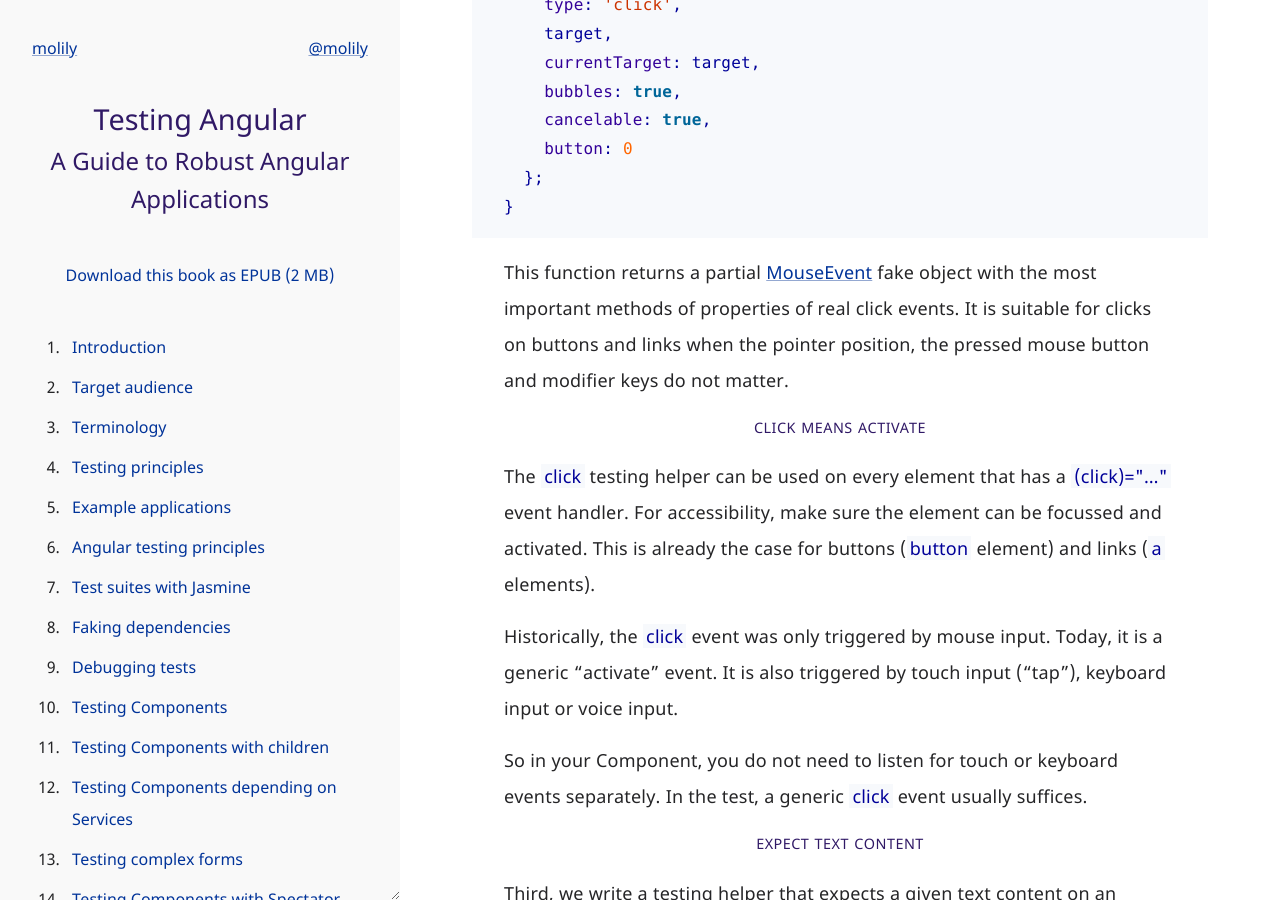
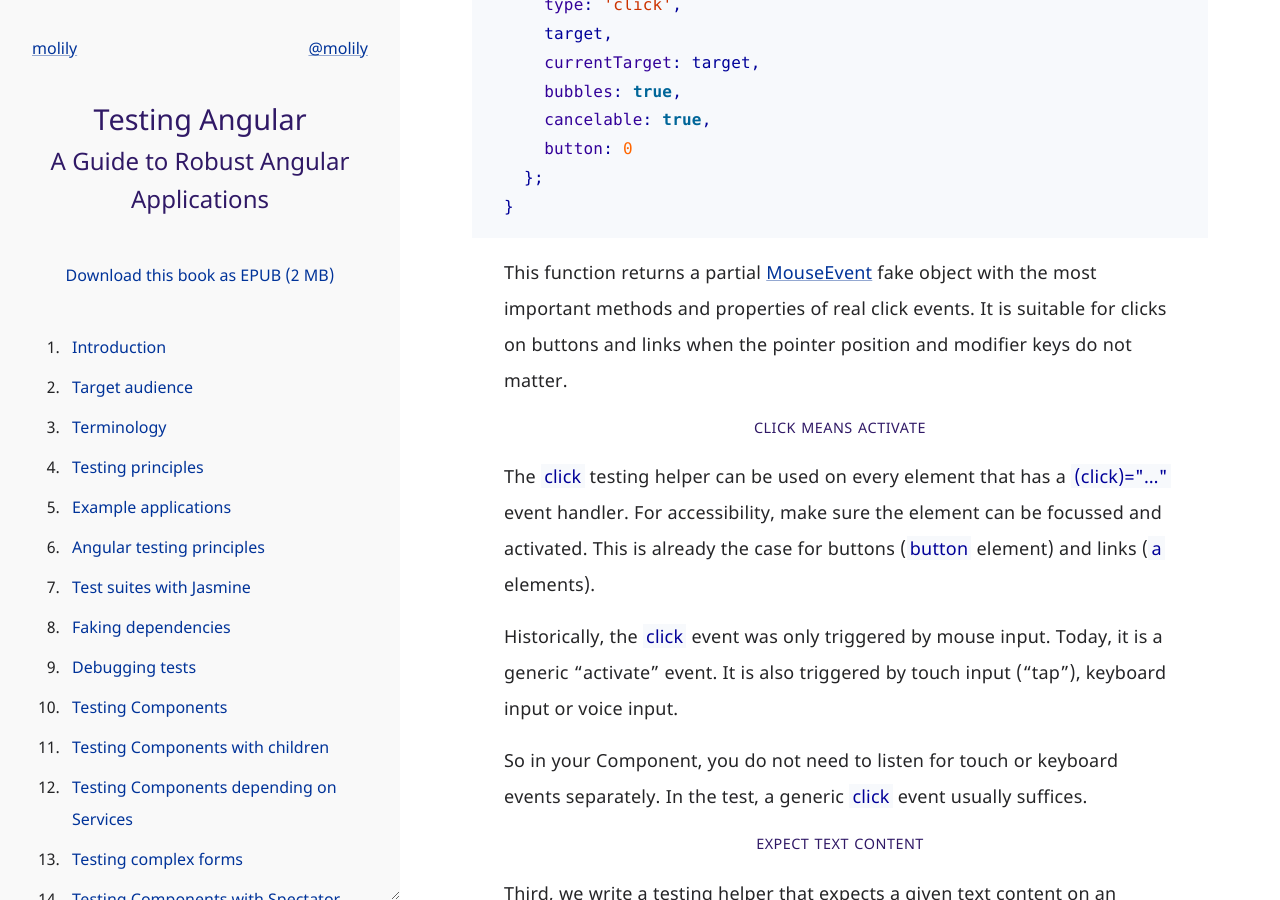
Before and after one commit to molily/molily.de, a Jekyll site: the page built from _testing-angular/testing-components.md, in a window 1280 px wide and 900 px high, scrolled down 21443 px. Built offline with Jekyll 4.4.1, drawn with Linux system fonts in a browser that asks for light colours.

Commit message:
Adapt text to code (left click now=

````diff
--- a/_testing-angular/testing-components.md
+++ b/_testing-angular/testing-components.md
@@ -640,7 +640,7 @@
 }
 ```
 
-This function returns a partial [MouseEvent](https://developer.mozilla.org/en-US/docs/Web/API/MouseEvent) fake object with the most important methods of properties of real click events. It is suitable for clicks on buttons and links when the pointer position, the pressed mouse button and modifier keys do not matter.
+This function returns a partial [MouseEvent](https://developer.mozilla.org/en-US/docs/Web/API/MouseEvent) fake object with the most important methods and properties of real click events. It is suitable for clicks on buttons and links when the pointer position and modifier keys do not matter.
 
 <aside class="margin-note">Click means activate</aside>
 
````
